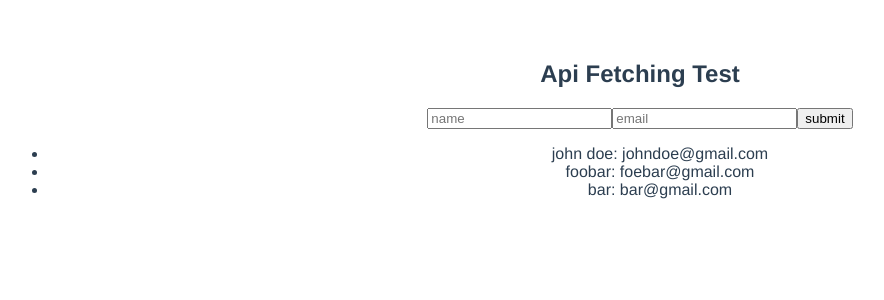
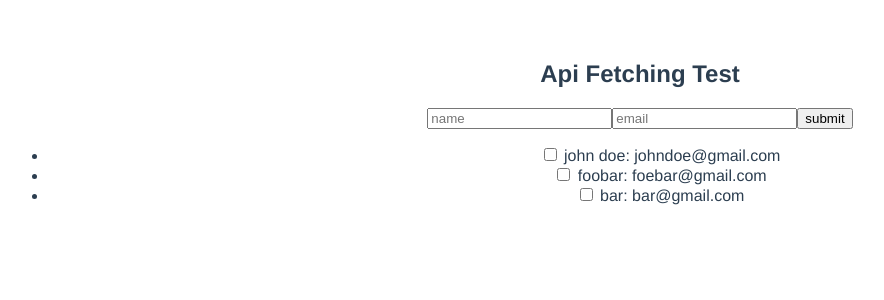
Before and after one commit to danivijay/vue-test-app, a Vue app: page /api in a window 1280 px wide. Shown: the top 300 px of the page, without its empty margins (0-884 px from the left). Built offline with nearby package versions, Linux system fonts and the light colour scheme.

Commit message:
line through logic

```diff
--- a/src/components/apiFetch.vue
+++ b/src/components/apiFetch.vue
@@ -7,9 +7,13 @@
       <input type="submit" value="submit">
     </form>
     <ul>
-      <li v-for="user in users">
-        {{user.name}}: {{user.email}}
-      </li>
+        <li v-for="user in users">
+          <input type="checkbox" class="toggle" v-model="user.contacted">
+          <span :class="{contacted: user.contacted}">
+          {{user.name}}: {{user.email}}
+          </span>
+        </li>
+
     </ul>
   </div>
 </template>
@@ -30,6 +34,11 @@
   },
   methods: {
     addUser: function(e){
+      this.users.push({
+        name: this.newUser.name,
+        email: this.newUser.email,
+        contacted: false
+      });
       console.log("add");
       e.preventDefault();
     }
@@ -38,5 +47,8 @@
 </script>
 
 <style scoped>
+.contacted {
+  text-decoration: line-through;
+}
 
 </style>
```
